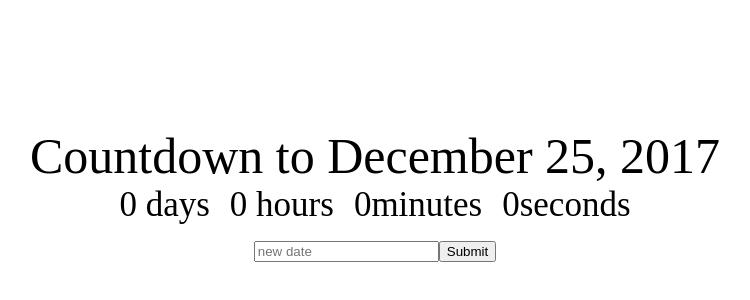
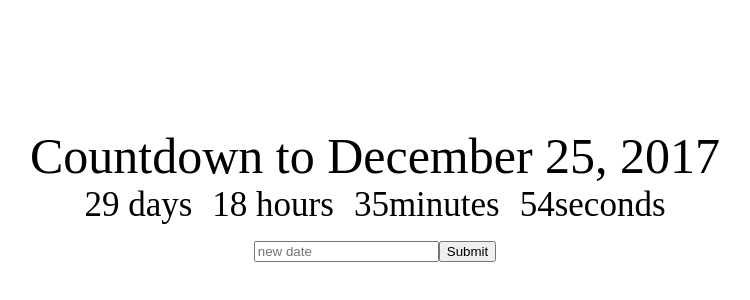
Before and after one commit to dwilkinson167/countdowntimer, a React (Create React App) app: page / in a window 1280 px wide. Shown: the part 126-426 px from the top of the page, without its empty margins (265-1015 px from the left). Built offline with nearby package versions, Linux system fonts and the light colour scheme.

Commit message:
Added clock logic

```diff
--- a/src/App.jsx
+++ b/src/App.jsx
@@ -20,7 +20,9 @@ class App extends Component {
             <div className="App">
                 <div className="App-title">Countdown to {this.state.deadline}</div>
                  <div>
-                    <Clock/>
+                    <Clock
+                        deadline={this.state.deadline}
+                    />
                  </div>
                  <div>
                     <input
--- a/src/Clock.jsx
+++ b/src/Clock.jsx
@@ -1,5 +1,5 @@
 import React, {Component} from 'react';
-import 'App.css';
+import './App.css';
 
 class Clock extends Component {
     constructor(props) {
@@ -10,6 +10,27 @@ class Clock extends Component {
             minutes: 0,
             seconds: 0
         }
+    }
+
+    componentWillMount() {
+        this.getTimeUntil(this.props.deadline);
+    }
+
+    componentDidMount() {
+        setInterval(() => this.getTimeUntil(this.props.deadline), 1000);
+    }
+
+    getTimeUntil(deadline) {
+        const time = Date.parse(deadline) - Date.parse(new Date());
+
+        const seconds = Math.floor((time / 1000) % 60);
+        const minutes = Math.floor((time / 1000 / 60) % 60);
+        const hours = Math.floor(time / (1000 * 60 * 60) % 24);
+        const days = Math.floor(time / (1000 * 60 * 60 * 24));
+
+
+        this.setState({days, hours, minutes, seconds});
+
     }
 
     render() {
```
